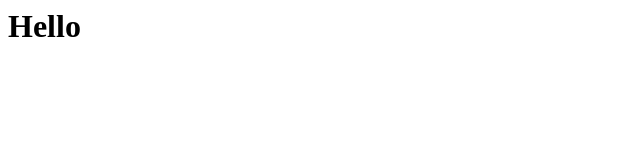
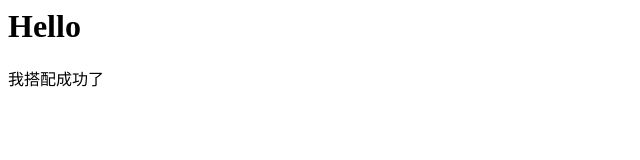
Before and after one commit to huoyanluosi/D_S, a plain HTML site: page index.html in a window 1280 px wide. Shown: the whole page, without its empty margins (0-640 px from the left). Drawn offline with Linux system fonts and the light colour scheme.

Commit message:
Update index.html

```diff
--- a/index.html
+++ b/index.html
@@ -1 +1,2 @@
 <h1>Hello</h1>
+<p>我搭配成功了</p>
```
